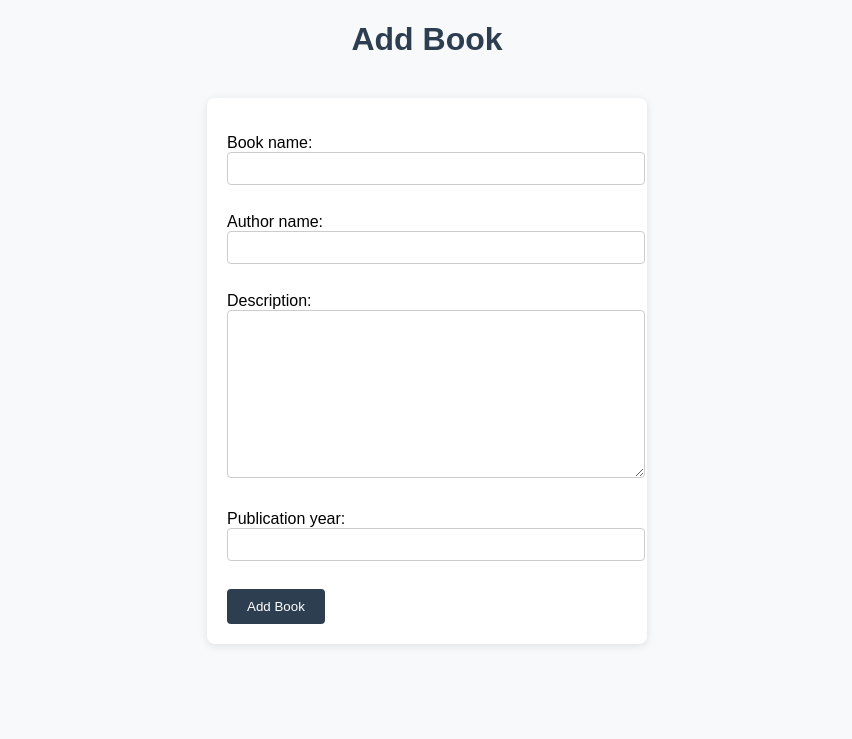
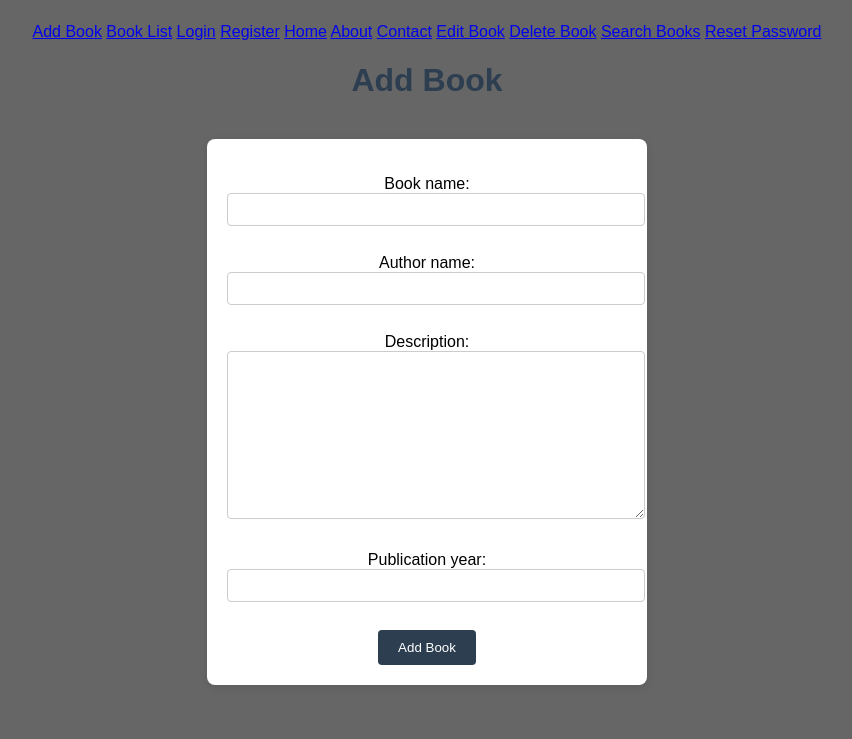
Before and after one commit to HOMSINdayizeye/publication-with-Postgres, a Django app: page /add/ in a window 1280 px wide. Shown: the top 739 px of the page, without its empty margins (213-1065 px from the left). Run offline with Django 4.2, Linux system fonts and the light colour scheme.

Commit message:
updated view

```diff
--- a/secpubapp/models.py
+++ b/secpubapp/models.py
@@ -8,5 +8,6 @@ class Book(models.Model):
       Description = models.TextField()
       Publication_year = models.PositiveBigIntegerField()
 
-      def __str__(self):
-        return self.Book_name
+
+def __str__self():
+      return __str__self.bookname
--- a/secpubapp/static/secpubapp/style.css
+++ b/secpubapp/static/secpubapp/style.css
@@ -1,11 +1,18 @@
 body {
     background-color: #f8f9fa;
     font-family: Arial, sans-serif;
+
+}
+body, nav{
+  background-color: rgba(0, 0, 0, 0.6);
+  padding: 15px;
+  text-align: center;
 }
 h1 {
     color: #2c3e50;
     text-align: center;
 }
+
 form {
     background: #fff;
     padding: 20px;
--- a/secpubapp/templates/add_book.html
+++ b/secpubapp/templates/add_book.html
@@ -6,6 +6,19 @@
     <link rel="stylesheet" href="{% static 'secpubapp/style.css' %}">
 </head>
 <body>
+     <section class="nav">
+            <a href="{% url 'add_book' %}">Add Book</a>
+            <a href="{% url 'book_list' %}">Book List</a>
+            <a href="#">Login</a>
+            <a href="#">Register</a>
+            <a href="#">Home</a>
+            <a href="#">About</a>
+            <a href="#">Contact</a>
+            <a href="#">Edit Book</a>
+            <a href="#">Delete Book</a>
+            <a href="#">Search Books</a>
+            <a href="#">Reset Password</a>
+        </section>
     <h1>Add Book</h1>
     <form method="post">
         {% csrf_token %}
--- a/secpubapp/views.py
+++ b/secpubapp/views.py
@@ -1,5 +1,5 @@
 from django.shortcuts import render,redirect,get_object_or_404
-from django.contrib.auth import authenticate, login
+from django.contrib.auth import authenticate, login, logout
 from.models import Book
 from.forms import FormBook
 
@@ -31,7 +31,7 @@ def edit_book(request, pk):
             form.save()
             return redirect('book_list')
     else:
-        form = FormBook(instance=book)
+        form = FormBook(request.POST, instance=book)  # This line is critical!
     return render(request, 'edit_book.html', {'form': form})
 
 def login_user(request):
@@ -45,3 +45,6 @@ def login_user(request):
         else:
             return render(request, 'home.html', {'error': 'Invalid username or password'})
     return render(request, 'home.html')
+def logout_user(request):
+    logout(request)
+    return redirect('login')
```
